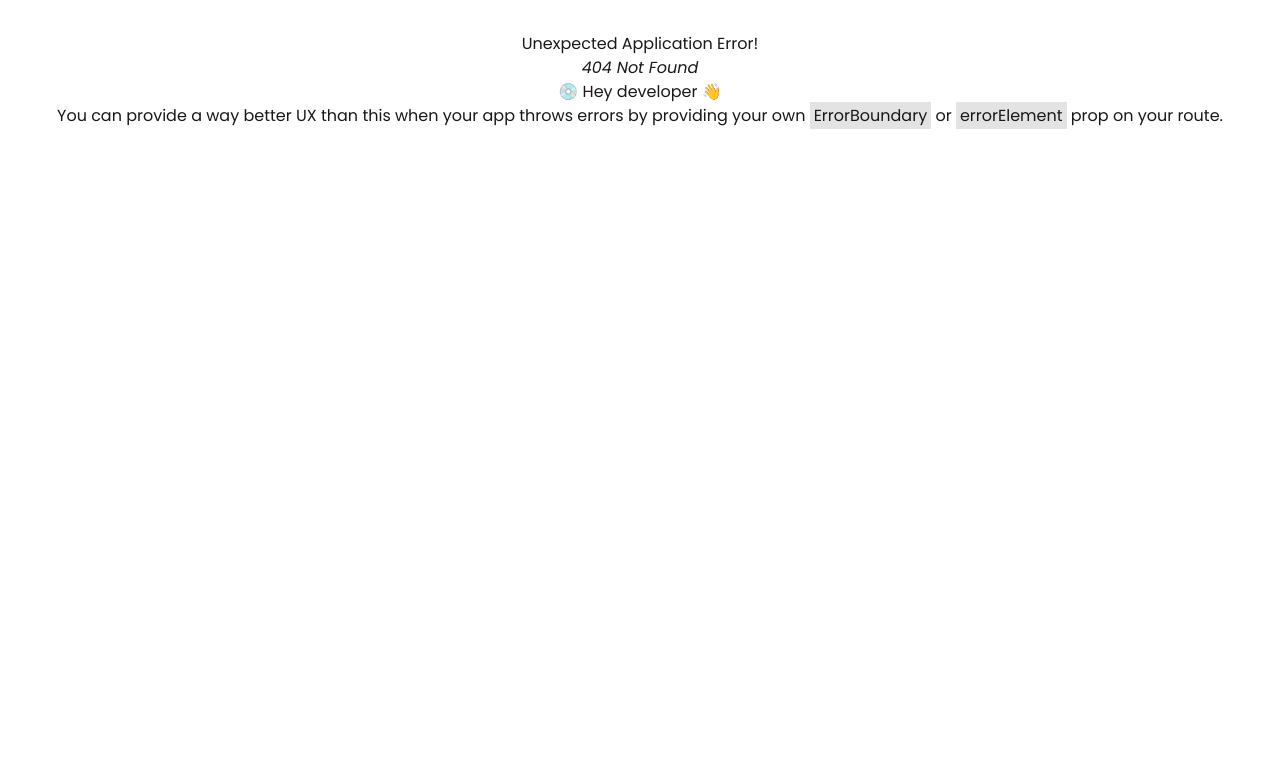
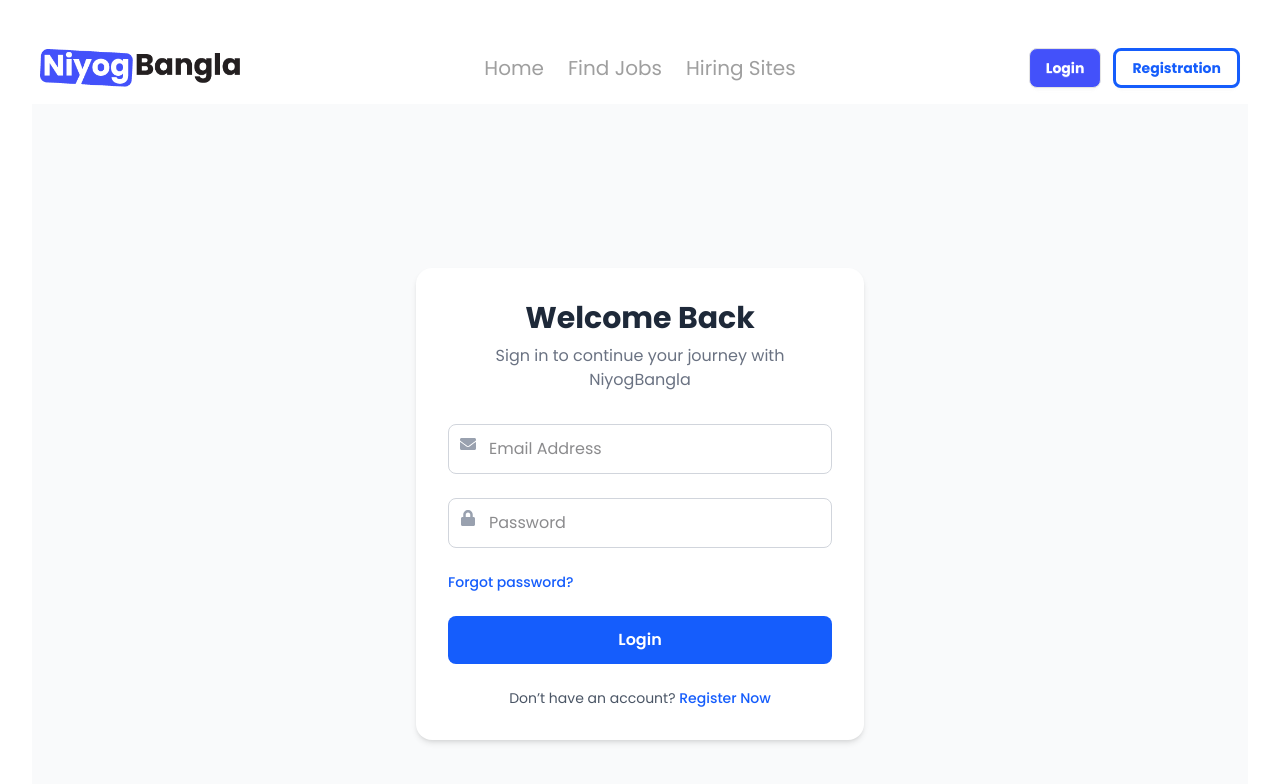
Before and after one commit to SaifurnRahman/NiyogBangla-, a React (Vite) app: page /auth/login in a window 1280 px wide. Before the commit this address had no page. Shown: the top 784 px of the page. Built offline with nearby package versions, Linux system fonts and the light colour scheme.

Commit message:
added login section

```diff
--- a/package.json
+++ b/package.json
@@ -13,6 +13,7 @@
     "@react-icons/all-files": "^4.1.0",
     "@tailwindcss/vite": "^4.1.16",
     "daisyui": "^5.3.8",
+    "firebase": "^12.4.0",
     "react": "^19.1.1",
     "react-dom": "^19.1.1",
     "react-icons": "^5.5.0",
--- a/src/Components/Navbar.jsx
+++ b/src/Components/Navbar.jsx
@@ -9,8 +9,8 @@
     const Links =
     <>
     <li><Link to='/'>Home</Link></li>
-    <li><Link to='login'>Find Jobs</Link></li>
-    <li><Link to='register'>Hiring Sites</Link></li>
+    <li><Link to='/findjobs'>Find Jobs</Link></li>
+    <li><Link to='/hiring'>Hiring Sites</Link></li>
     </>
     return (
         <div>
--- /dev/null
+++ b/src/Pages/Login.jsx
@@ -0,0 +1,79 @@
+import React, { useState } from "react";
+import { FaEnvelope, FaLock } from "react-icons/fa";
+import { Link, Links } from "react-router";
+
+const Login = () => {
+
+
+
+  const handleSubmit = (e) => {
+    e.preventDefault();
+    const email = e.target.email.value;
+    const password = e.target.password.value
+    console.log(email, password);
+  };
+
+  return (
+    <section className="min-h-screen flex flex-col md:flex-row items-center justify-center bg-gray-50 px-6">
+
+      <div className="md:w-1/2 w-full flex items-center justify-center">
+        <div className="w-full max-w-md bg-white rounded-2xl shadow-md p-8">
+          <h1 className="text-3xl font-bold text-center text-gray-800 mb-2">
+            Welcome Back
+          </h1>
+          <p className="text-center text-gray-500 mb-8">
+            Sign in to continue your journey with NiyogBangla
+          </p>
+
+          <form onSubmit={handleSubmit} className="space-y-6">
+            {/* Email */}
+            <div className="relative">
+              <FaEnvelope className="absolute left-3 top-3 text-gray-400" />
+              <input
+                type="email"
+                name="email"
+                placeholder="Email Address"
+                required
+                className="w-full pl-10 pr-4 py-3 border border-gray-300 rounded-lg focus:outline-none focus:ring-2 focus:ring-blue-500"
+              />
+            </div>
+
+            <div className="relative">
+              <FaLock className="absolute left-3 top-3 text-gray-400" />
+              <input
+                type="password"
+                name="password"
+                placeholder="Password"
+                required
+                className="w-full pl-10 pr-4 py-3 border border-gray-300 rounded-lg focus:outline-none focus:ring-2 focus:ring-blue-500"
+              />
+            </div>
+
+            <div className="flex items-center justify-between">
+              <a
+                href="#"
+                className="text-blue-600 hover:underline text-sm font-medium"
+              >
+                Forgot password?
+              </a>
+            </div>
+
+            <button
+              type="submit"
+              className="w-full bg-blue-600 text-white font-semibold py-3 rounded-lg hover:bg-blue-700 transition"
+            >
+              Login
+            </button>
+
+            <p className="text-sm text-gray-600 text-center">
+              Don’t have an account?{" "} <span className="text-blue-600 font-medium hover:underline"> <Link to='/auth/registration'>Register Now</Link> </span>
+
+            </p>
+          </form>
+        </div>
+      </div>
+    </section>
+  );
+};
+
+export default Login;
--- a/src/Provider/AuthProvider.jsx
+++ b/src/Provider/AuthProvider.jsx
@@ -1,13 +1,28 @@
-import React, { createContext } from 'react';
+import React, { createContext, use, useState } from 'react';
+import app from '../firebase/firebase.config';
+import { createUserWithEmailAndPassword, getAuth } from "firebase/auth";
 
 export const AuthContext = createContext()
-const auth =
+const auth = getAuth(app)
 
-const AuthProvider = () => {
+const AuthProvider = ({children}) => {
+
+    const createUser = (email, password) => {
+        return createUserWithEmailAndPassword(auth, email, password)
+    }
+
+
+    const [user, setUser] = useState();
+    const authData = {
+        user,
+        setUser,
+        createUser
+    }
+
 
     return (
         <div>
-
+            <AuthContext value={authData}>{children}</AuthContext>
         </div>
     );
 };
--- a/src/Routes/Routes.jsx
+++ b/src/Routes/Routes.jsx
@@ -1,18 +1,28 @@
-import { createBrowserRouter } from "react-router";
+// src/Routes/Routes.jsx
+import { createBrowserRouter } from "react-router-dom";
 import HomeLayout from "../layouts/HomeLayout";
 import CompanyDetails from "../Pages/CompanyDetails";
+import AuthLayout from "../layouts/AuthLayout";
+import Login from "../Pages/Login";
 
 export const router = createBrowserRouter([
-    {
-        path:'/',
-        Component: HomeLayout,
-        children: [
-
-        ]
-    },
-    {
-        path: '/company/:id',
-        Component: CompanyDetails,
-        loader: () => fetch('/companies.json')
-    }
-])
+  {
+    path: "/",
+    element: <HomeLayout />,
+  },
+  {
+    path: "/company/:id",
+    element: <CompanyDetails />,
+    loader: () => fetch("/companies.json"),
+  },
+  {
+    path: "/auth",
+    element: <AuthLayout />,
+    children: [
+      {
+        path: "/auth/login",
+        element: <Login />,
+      },
+    ],
+  },
+]);
--- /dev/null
+++ b/src/firebase/firebase.config.js
@@ -0,0 +1,19 @@
+// Import the functions you need from the SDKs you need
+import { initializeApp } from "firebase/app";
+// TODO: Add SDKs for Firebase products that you want to use
+// https://firebase.google.com/docs/web/setup#available-libraries
+
+// Your web app's Firebase configuration
+const firebaseConfig = {
+  apiKey: "AIzaSyCrl6TPfeSHRvHI7Vva466yY2AiNHy6kp8",
+  authDomain: "neyog-bangla-auth.firebaseapp.com",
+  projectId: "neyog-bangla-auth",
+  storageBucket: "neyog-bangla-auth.firebasestorage.app",
+  messagingSenderId: "1059122924261",
+  appId: "1:1059122924261:web:ef20e6615e04a608b9a20c"
+};
+
+// Initialize Firebase
+const app = initializeApp(firebaseConfig);
+
+export default app;
--- /dev/null
+++ b/src/layouts/AuthLayout.jsx
@@ -0,0 +1,19 @@
+import React from 'react';
+import Navbar from '../Components/Navbar';
+import { Outlet } from 'react-router';
+
+const AuthLayout = () => {
+    return (
+        <div>
+            <div>
+                <Navbar></Navbar>
+            </div>
+            <div>
+                <Outlet></Outlet>
+            </div>
+
+        </div>
+    );
+};
+
+export default AuthLayout;
--- a/src/main.jsx
+++ b/src/main.jsx
@@ -4,9 +4,12 @@
 import App from './App.jsx'
 import { RouterProvider } from 'react-router'
 import { router } from './Routes/Routes.jsx'
+import AuthProvider from './Provider/AuthProvider.jsx'
 
 createRoot(document.getElementById('root')).render(
   <StrictMode>
-    <RouterProvider router={router}></RouterProvider>
+    <AuthProvider>
+      <RouterProvider router={router}></RouterProvider>
+    </AuthProvider>
   </StrictMode>,
 )
```
Also changed, not shown: 1 other file (tests, documents, lock files or other folders).
